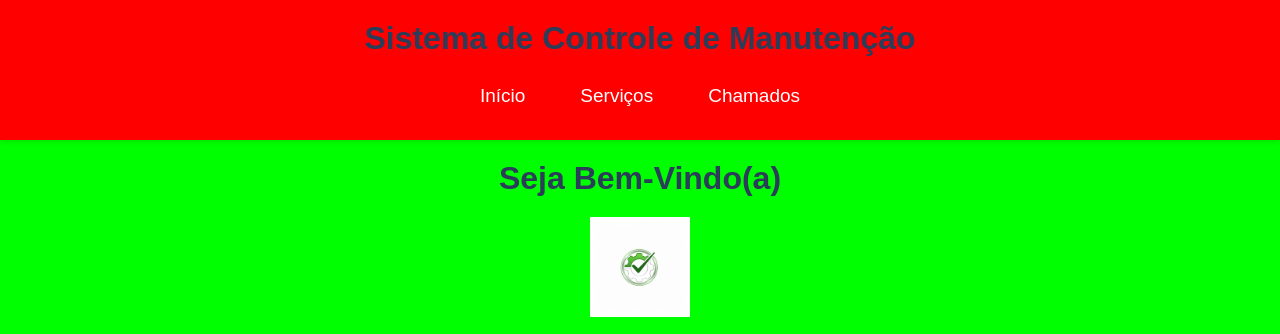
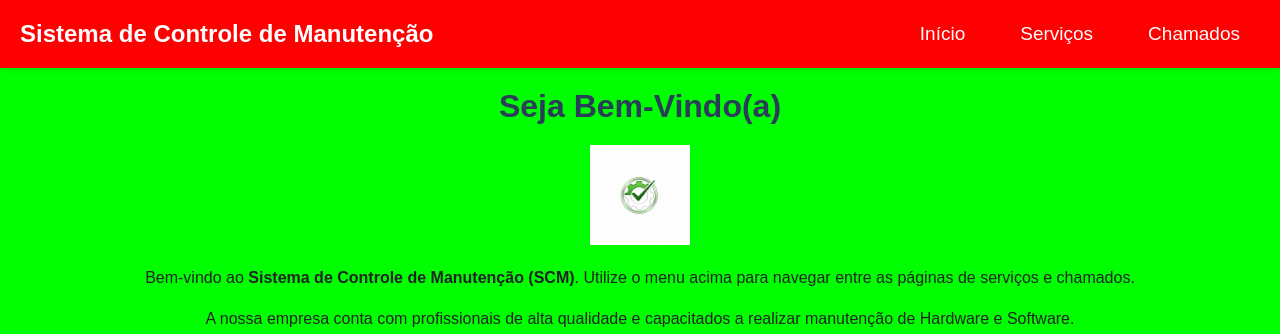
Before and after one commit to erickphy/Sistema-de-Controle-de-Manuten-o, a plain HTML site: page index.html in a window 1280 px wide. Shown: the top 334 px of the page. Drawn offline with Linux system fonts and the light colour scheme.

```diff
--- a/css/style.css
+++ b/css/style.css
@@ -37,10 +37,21 @@
   width: 100%;
 }
 
+header .container {
+  max-width: none;
+  padding: 0;
+  margin: 0;
+  width: auto;
+}
+
+header h1 {
+  color: var(--cor-texto-claro);
+}
+
 .container nav {
   display: flex;
   align-items: center;
-  justify-content: center;
+  justify-content: flex-end;
 }
 
 .container nav ul {
@@ -70,13 +81,17 @@
 header {
   background-color: var(--cor-primaria);
   color: var(--cor-texto-claro);
-  padding: 20px 0;
+  padding: 20px;
   box-shadow: 0 2px 5px rgba(0, 0, 0, 0.1);
+  display: flex;
+  align-items: center;
+  justify-content: space-between;
 }
 
 header h1 {
-  text-align: center;
-  margin-bottom: 15px;
+  margin: 0;
+  font-size: 24px;
+  flex-shrink: 0;
 }
 
 footer {
```
Also changed, not shown: 1 other file.
